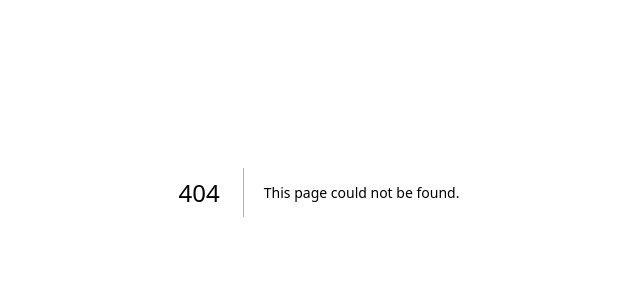
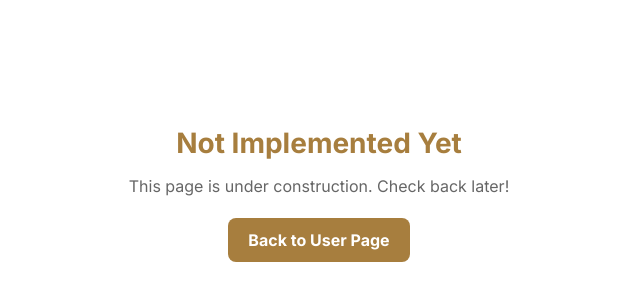
Before and after one commit to aal51282/wardrobe-wizard, a Next.js app: page /create-outfits in a window 1280 px wide. Before the commit this address had no page. Shown: the part 208-508 px from the top of the page, without its empty margins (321-961 px from the left). Built offline with nearby package versions, Linux system fonts and the light colour scheme.

Commit message:
Minor bug fixes.

```diff
--- a/app/saved-outfits/SavedOutfits.module.css
+++ b/app/create-outfits/CreateOutfits.module.css
@@ -1,4 +1,4 @@
-.savedOutfitsContainer {
+.createOutfitsContainer {
     display: flex;
     flex-direction: column;
     align-items: center;
--- a/app/saved-outfits/page.tsx
+++ b/app/create-outfits/page.tsx
@@ -1,13 +1,13 @@
 "use client";
 
 import { useRouter } from "next/navigation";
-import styles from "./SavedOutfits.module.css";
+import styles from "./CreateOutfits.module.css";
 
-export default function SavedOutfitsPage() {
+export default function CreateOutfitsPage() {
   const router = useRouter();
 
   return (
-    <div className={styles.savedOutfitsContainer}>
+    <div className={styles.createOutfitsContainer}>
       <h1 className={styles.pageTitle}>Not Implemented Yet</h1>
       <p className={styles.message}>
         This page is under construction. Check back later!
--- a/app/outfit/page.tsx
+++ /dev/null
@@ -1,15 +0,0 @@
-"use client";
-
-export default function OutfitPage() {
-  return (
-    <div className="min-h-screen bg-gradient-to-b from-white to-[#F9F6E8]/30
-                    flex items-center justify-center px-4 py-12">
-      <div className="w-full max-w-4xl">
-        <h1 className="text-3xl font-bold text-center text-[#D4AF37] mb-8">
-          Your Outfits
-        </h1>
-        {/* Your outfit page content */}
-      </div>
-    </div>
-  );
-}
--- a/app/product/page.tsx
+++ b/app/product/page.tsx
@@ -72,7 +72,7 @@ export default function ProductPage() {
   const handleContinue = () => {
     const selectedItems = items.filter((item) => item.selected);
     console.log("Selected items for the outfit:", selectedItems);
-    router.push("/analysis"); // Redirect to analytical page
+    router.push("/create-outfits"); // Redirect to create outfits page
   };
 
   return (
@@ -143,9 +143,9 @@ export default function ProductPage() {
         </div>
       )}
 
-      {/* Continue button */}
+      {/* Create button */}
       <button className={styles.continueButton} onClick={handleContinue}>
-        Continue
+        Create
       </button>
     </div>
   );
--- a/components/account/password-update.tsx
+++ b/components/account/password-update.tsx
@@ -181,7 +181,7 @@ export function PasswordUpdate({
             />
             {hasAttemptedSubmit && confirmPassword !== newPassword && (
               <p className="text-sm text-red-500 mt-1">
-                Passwords don't match
+                Passwords don&apos;t match
               </p>
             )}
           </div>
```
Also changed, not shown: app/outfit/Outfit.module.css (deleted).
